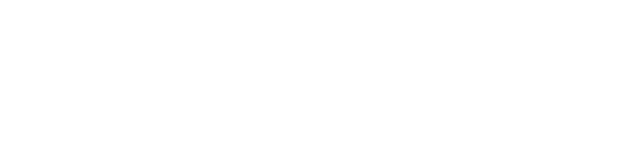
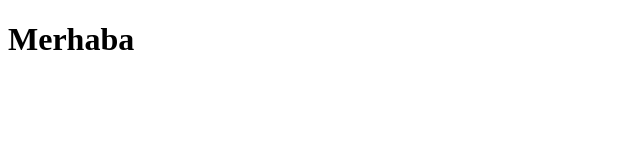
Before and after one commit to sametevlice/proje, a plain HTML site: page index.html in a window 1280 px wide. Shown: the whole page, without its empty margins (0-640 px from the left). Drawn offline with Linux system fonts and the light colour scheme.

Commit message:
Sehre yeni yazılımcı geldi

```diff
--- a/index.html
+++ b/index.html
@@ -3,9 +3,9 @@
 <head>
     <meta charset="UTF-8">
     <meta name="viewport" content="width=device-width, initial-scale=1.0">
-    <title>Bulut Bilişim ve Devops Kampı 1.Dönem </title>
+    <title>Bulut Bilişim ve Devops Kampı Birinci Dönem </title>
 </head>
 <body>
-
+    		<h1>Merhaba</h1>
 </body>
 </html>
```
